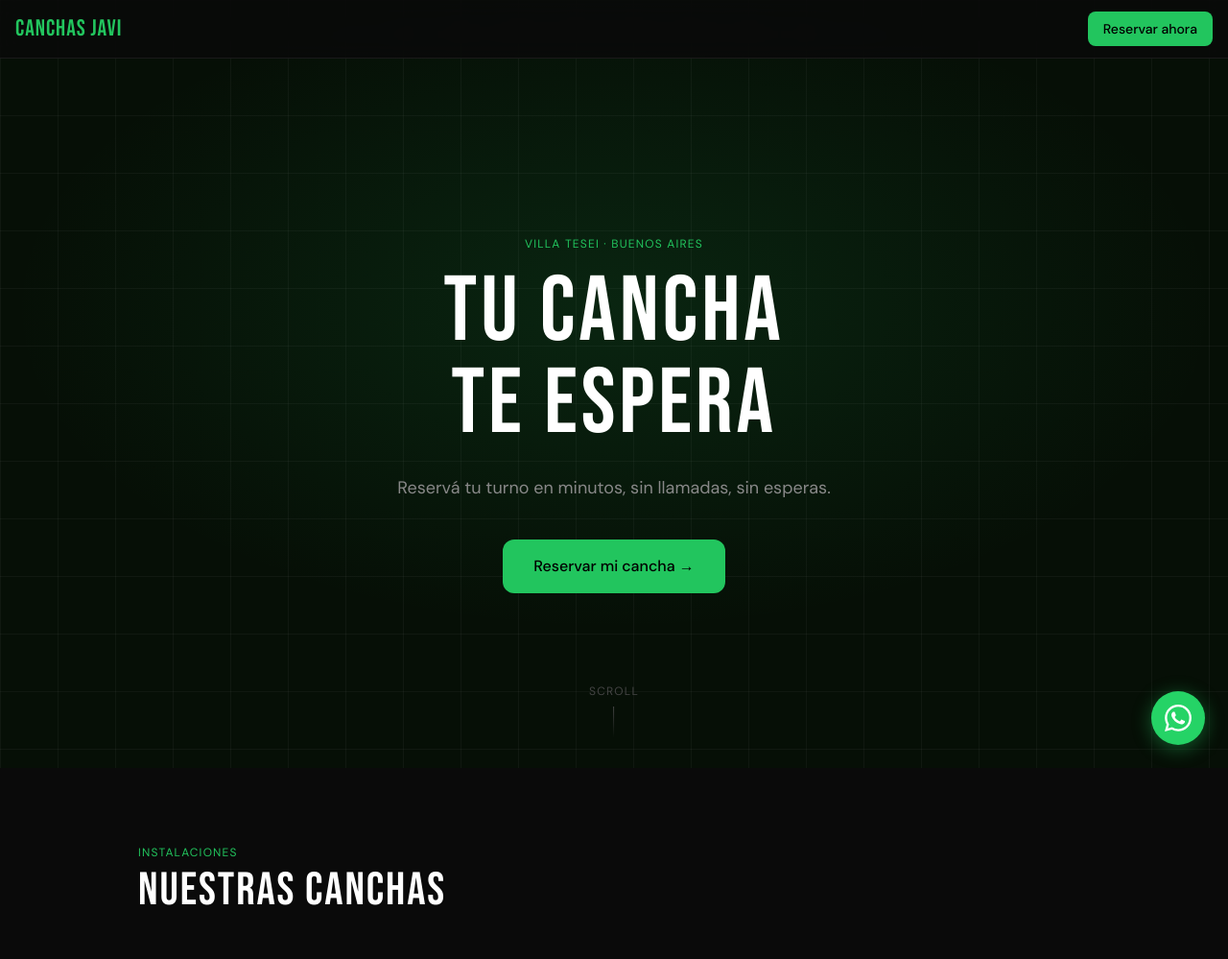
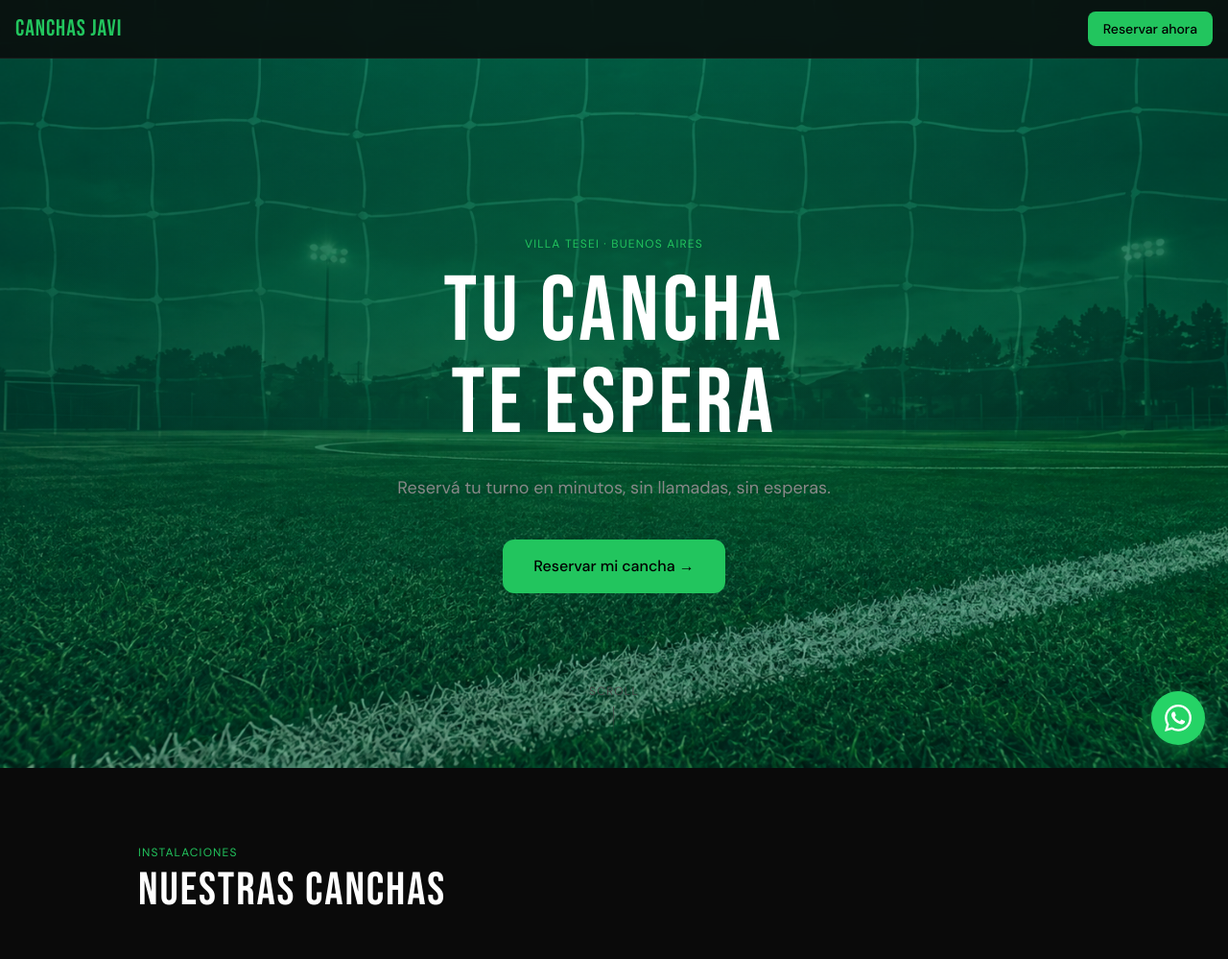
Before and after one commit to LucasFloress/Canchas-APP, a Laravel app: page / in a window 1280 px wide. Shown: the top 999 px of the page at 96% size. Run offline with Laravel 12, Linux system fonts and the light colour scheme; data that the repository does not hold is empty; some libraries are stand-ins or nearby versions.

Commit message:
Imagenes Hero, backgorund,etc

```diff
--- a/canchas-app/app/Http/Controllers/LoginController.php
+++ b/canchas-app/app/Http/Controllers/LoginController.php
@@ -1,6 +1,6 @@
 <?php
 
-namespace App\Http\Controllers\Admin;
+namespace App\Http\Controllers;
 
 use App\Http\Controllers\Controller;
 use Illuminate\Http\Request;
--- a/canchas-app/resources/views/landing.blade.php
+++ b/canchas-app/resources/views/landing.blade.php
@@ -4,7 +4,7 @@
     <meta charset="UTF-8">
     <meta name="viewport" content="width=device-width, initial-scale=1.0">
     <meta name="csrf-token" content="{{ csrf_token() }}">
-    <title>Canchas Javi — Villa Tesei</title>
+    <title>Canchas Potrero — Villa Tesei</title>
     <script src="https://cdn.tailwindcss.com"></script>
     <link rel="preconnect" href="https://fonts.googleapis.com">
     <link href="https://fonts.googleapis.com/css2?family=Bebas+Neue&family=DM+Sans:wght@300;400;500&display=swap" rel="stylesheet">
@@ -23,11 +23,10 @@
         /* ── Campo de fútbol SVG background ── */
         .hero-bg {
             background-color: #060f06;
-            background-image:
-                /* líneas del campo */
-                linear-gradient(rgba(255,255,255,0.04) 1px, transparent 1px),
-                linear-gradient(90deg, rgba(255,255,255,0.04) 1px, transparent 1px);
-            background-size: 60px 60px;
+            background-image: url('{{ asset('../image/cancha-background.png') }}');
+            background-size: cover;
+            background-position: center;
+            background-repeat: no-repeat;
         }
         .hero-bg::before {
             content: '';
--- a/canchas-app/routes/web.php
+++ b/canchas-app/routes/web.php
@@ -1,6 +1,7 @@
 <?php
 
 use Illuminate\Support\Facades\Route;
+use App\Http\Controllers\LoginController;
 use App\Http\Controllers\CanchaController;
 use App\Http\Controllers\ReservaController;
 use App\Http\Controllers\ProductoController;
```
Also changed, not shown: canchas-app/public/image/Cancha de fútbol al atardecer.png (added), canchas-app/public/image/cancha-background.png (added).
